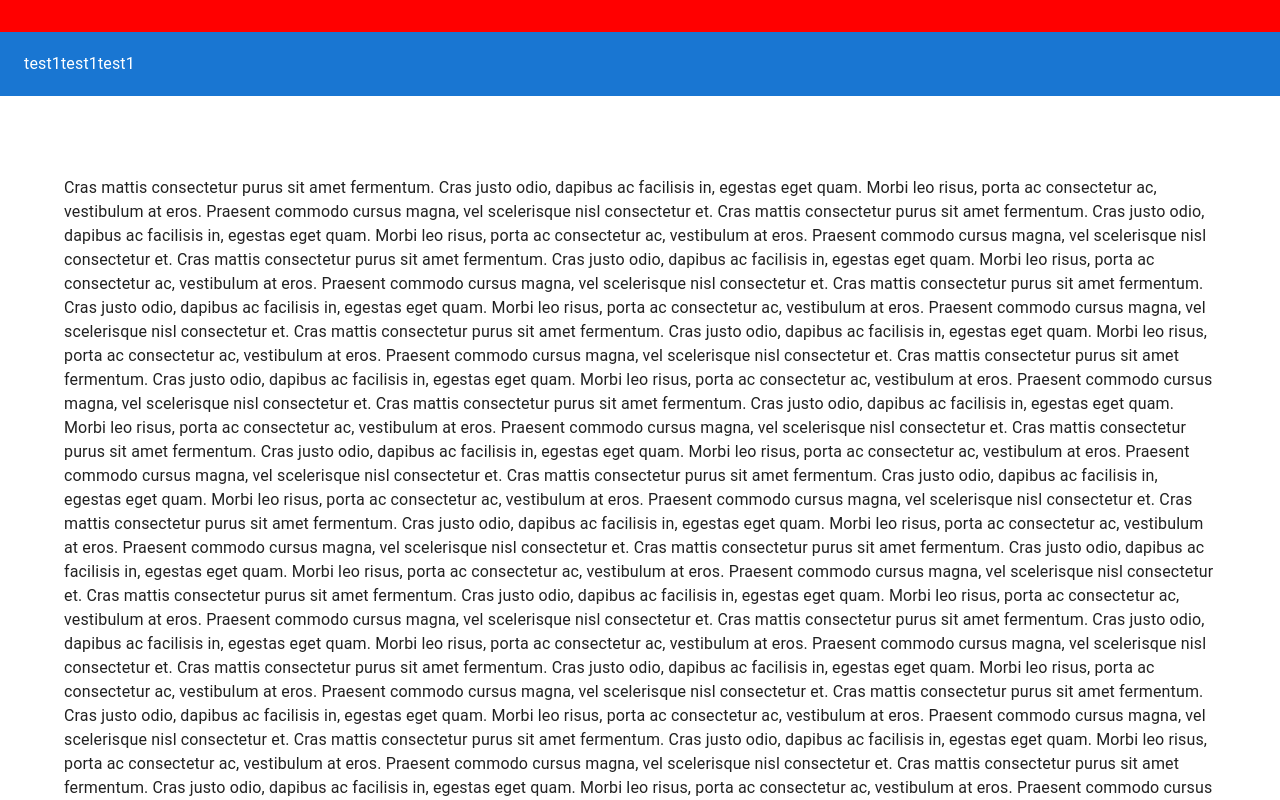
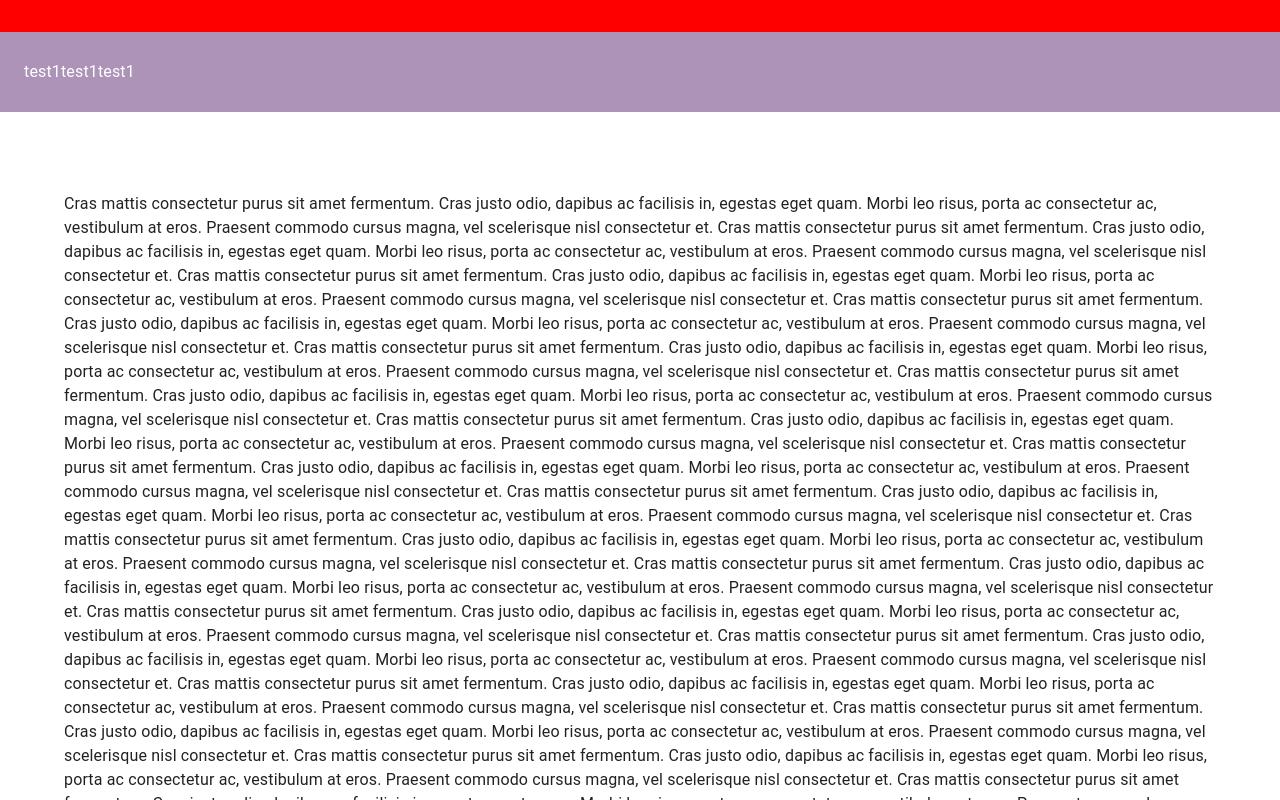
Before and after one commit to Ted2121/react-molecules, a React (Vite) app in the folder react-molecules/: page / in a window 1280 px wide. Shown: the top 800 px of the page. Built offline with nearby package versions, Linux system fonts and the light colour scheme.

Commit message:
Added more styling options

```diff
--- a/react-molecules/src/App.jsx
+++ b/react-molecules/src/App.jsx
@@ -1,24 +1,18 @@
 import { Box, CssBaseline } from "@mui/material"
 import TestPage from "./pages/test-page"
 import ElevatedAppBar from "./navigation-bars/appbar/elevated-appbar/ts/elevated-appbar"
+import PinnedBoxExample from "./navigation-bars/appbar/elevated-appbar/ts/pinned-box-example"
+import { elevatedAppBarStyles } from "./navigation-bars/appbar/elevated-appbar/ts/styles/appbar-stylesheet-example"
 
 function App() {
   return (
     <>
       <CssBaseline />
-      <ElevatedAppBar pinned={pinnedBox} />
+      <ElevatedAppBar pinned={<PinnedBoxExample/>} styles={elevatedAppBarStyles()}/>
       <TestPage />
     </>
   )
 }
 
-const pinnedBox = (<Box
-  sx={{
-    width: '100%',
-    padding: '16px',
-    backgroundColor: 'red',
-  }}
->
-</Box>)
 
 export default App
--- a/react-molecules/src/navigation-bars/appbar/elevated-appbar/ts/elevated-appbar.tsx
+++ b/react-molecules/src/navigation-bars/appbar/elevated-appbar/ts/elevated-appbar.tsx
@@ -4,14 +4,17 @@ import Toolbar from '@mui/material/Toolbar';
 import Typography from '@mui/material/Typography';
 import useScrollTrigger from '@mui/material/useScrollTrigger';
 import Box from '@mui/material/Box';
+import ElevatedAppbarStylesheet from './styles/elevated-appbar-stylesheet.model';
 
 interface Props {
   children?: React.ReactElement<any>;
   pinned?: React.ReactElement<any>;
+  styles?: ElevatedAppbarStylesheet;
 }
 
 function ElevationScroll(props: Props) {
   const { children } = props;
+
   const trigger = useScrollTrigger({
     disableHysteresis: true,
     threshold: 0,
@@ -26,18 +29,23 @@ function ElevationScroll(props: Props) {
 
 
 export default function ElevatedAppBar(props: Props) {
-  const pinned = (props?.pinned);
+  const { pinned, styles } = props;
 
   return (
     <>
       {pinned}
       <ElevationScroll {...props}>
-        <AppBar sx={{
-          position: 'sticky',
-          top: 0,
-          zIndex: 5000,
+        <AppBar
+        className={styles?.appbar?.class ?? ''}
+        sx={{
+          position: styles?.appbar?.position ?? 'sticky',
+          top: styles?.appbar?.top ?? 0,
+          zIndex: styles?.appbar?.zIndex ?? 5000,
+          backgroundColor: styles?.appbar?.backgroundColor ?? 'orange'
         }}>
-          <Toolbar>
+          <Toolbar sx={{
+            height: styles?.appbar?.height ?? undefined
+          }}>
             <Typography>test1</Typography>
             <Typography>test1</Typography>
             <Typography>test1</Typography>
--- /dev/null
+++ b/react-molecules/src/navigation-bars/appbar/elevated-appbar/ts/pinned-box-example.tsx
@@ -0,0 +1,14 @@
+import * as React from 'react';
+import { Box } from "@mui/material";
+
+export default function PinnedBoxExample() {
+    return (
+        <Box
+            sx={{
+                width: '100%',
+                padding: '16px',
+                backgroundColor: 'red',
+            }}
+        ></Box>
+    )
+}
--- /dev/null
+++ b/react-molecules/src/navigation-bars/appbar/elevated-appbar/ts/styles/appbar-stylesheet-example.ts
@@ -0,0 +1,10 @@
+import ElevatedAppbarStylesheet from "./elevated-appbar-stylesheet.model";
+
+export function elevatedAppBarStyles() : ElevatedAppbarStylesheet {
+    return {
+        appbar: {
+            backgroundColor: '#ae93b8',
+            height: 80
+        }
+    }
+}
```
Also changed, not shown: react-molecules/src/navigation-bars/appbar/elevated-appbar/ts/styles/elevated-appbar-stylesheet.model.ts (+7 -2 lines), react-molecules/src/navigation-bars/appbar/elevated-appbar/ts/styles/elevated-appbar-stylesheet-example.ts (deleted).
